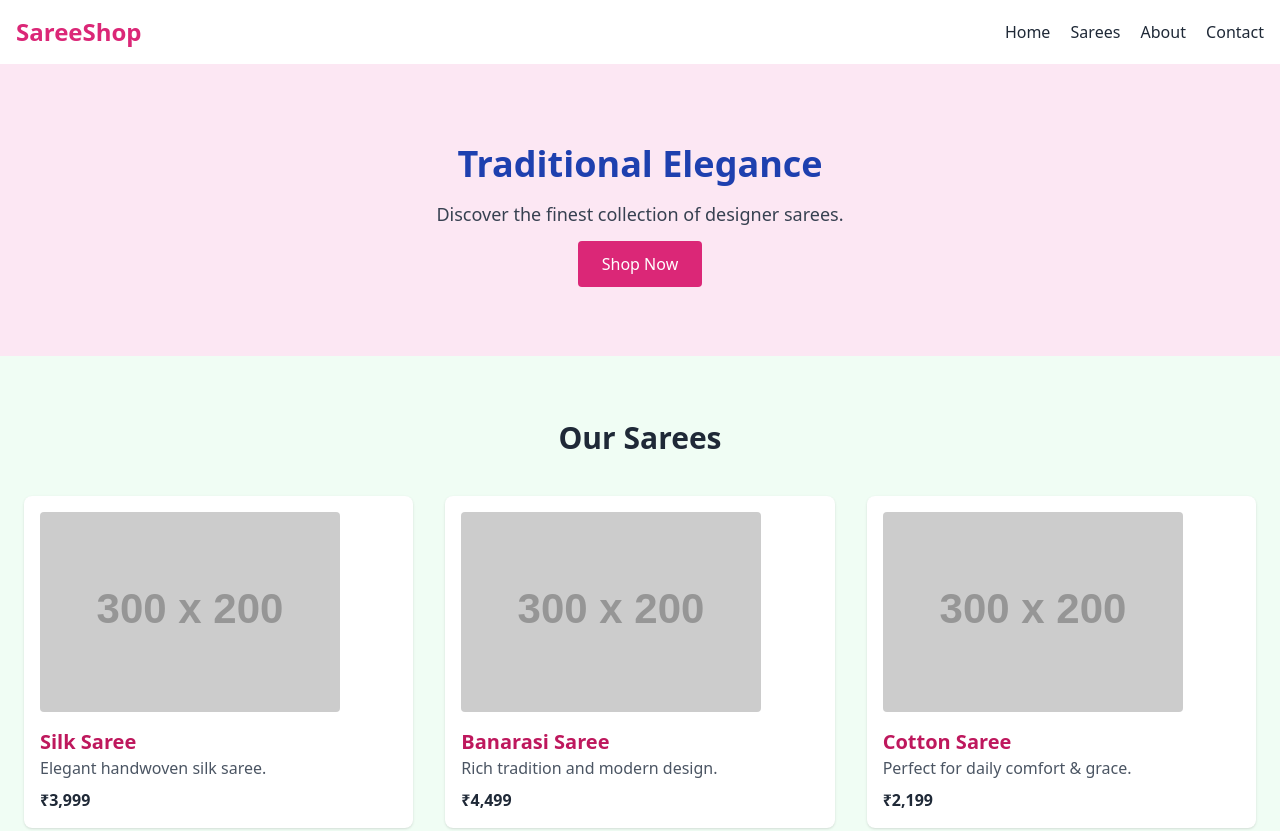
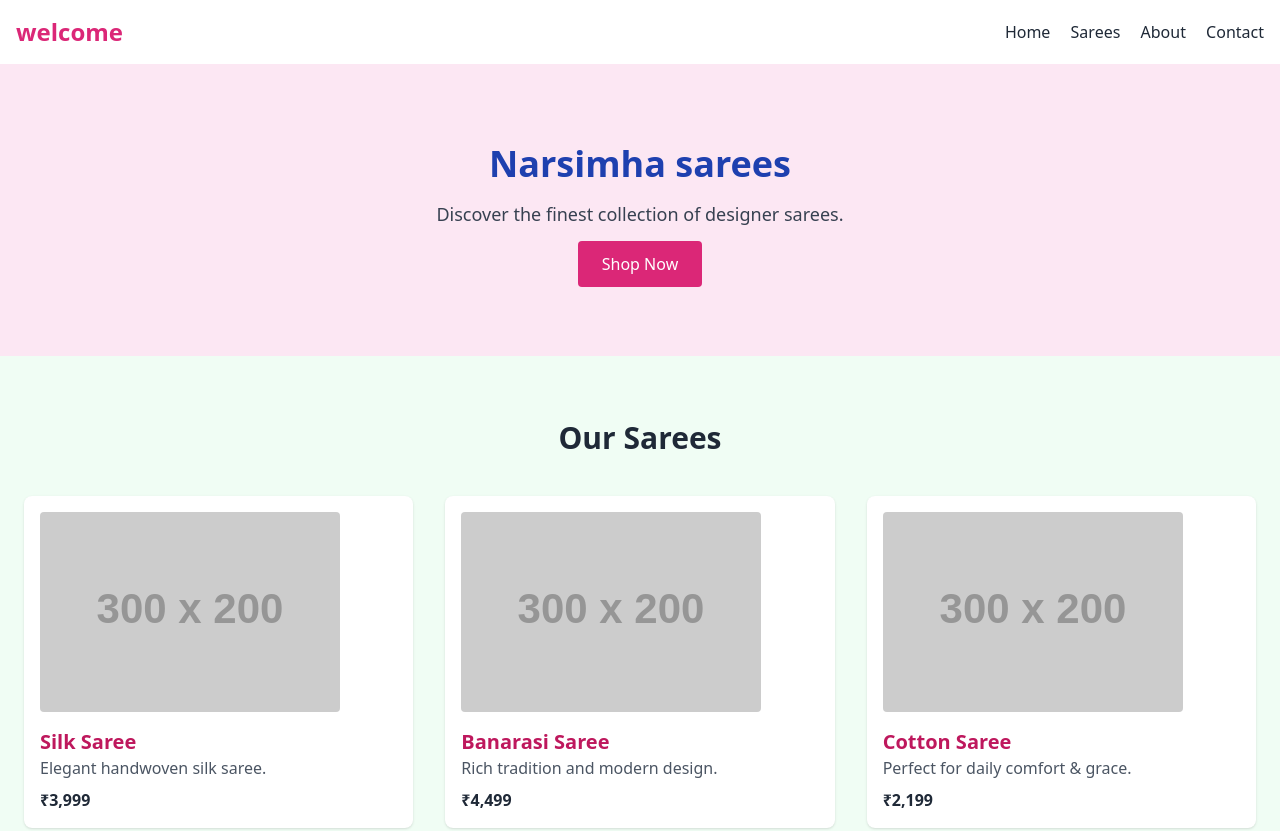
Before and after one commit to Chikkaraghuram/sarres, a plain HTML site: page index.html in a window 1280 px wide. Shown: the top 831 px of the page. Drawn offline with nearby package versions, Linux system fonts and the light colour scheme; placeholder pictures from the web are drawn by us.

Commit message:
update code after editing

```diff
--- a/index.html
+++ b/index.html
@@ -11,7 +11,7 @@
   <!-- Navbar -->
   <header class="bg-white shadow p-4">
     <div class="container mx-auto flex justify-between items-center">
-      <h1 class="text-2xl font-bold text-pink-600">SareeShop</h1>
+      <h1 class="text-2xl font-bold text-pink-600">welcome </h1>
       <nav class="space-x-4">
         <a href="#" class="hover:text-pink-600">Home</a>
         <a href="#products" class="hover:text-pink-600">Sarees</a>
@@ -23,7 +23,7 @@
 
   <!-- Hero Section -->
   <section class="bg-pink-100 text-center py-20">
-    <h2 class="text-4xl font-bold text-blue-800 mb-4">Traditional Elegance</h2>
+    <h2 class="text-4xl font-bold text-blue-800 mb-4">Narsimha sarees</h2>
     <p class="text-gray-700 text-lg mb-6">Discover the finest collection of designer sarees.</p>
     <a href="#products" class="bg-pink-600 text-white px-6 py-3 rounded hover:bg-pink-700">Shop Now</a>
   </section>
```
